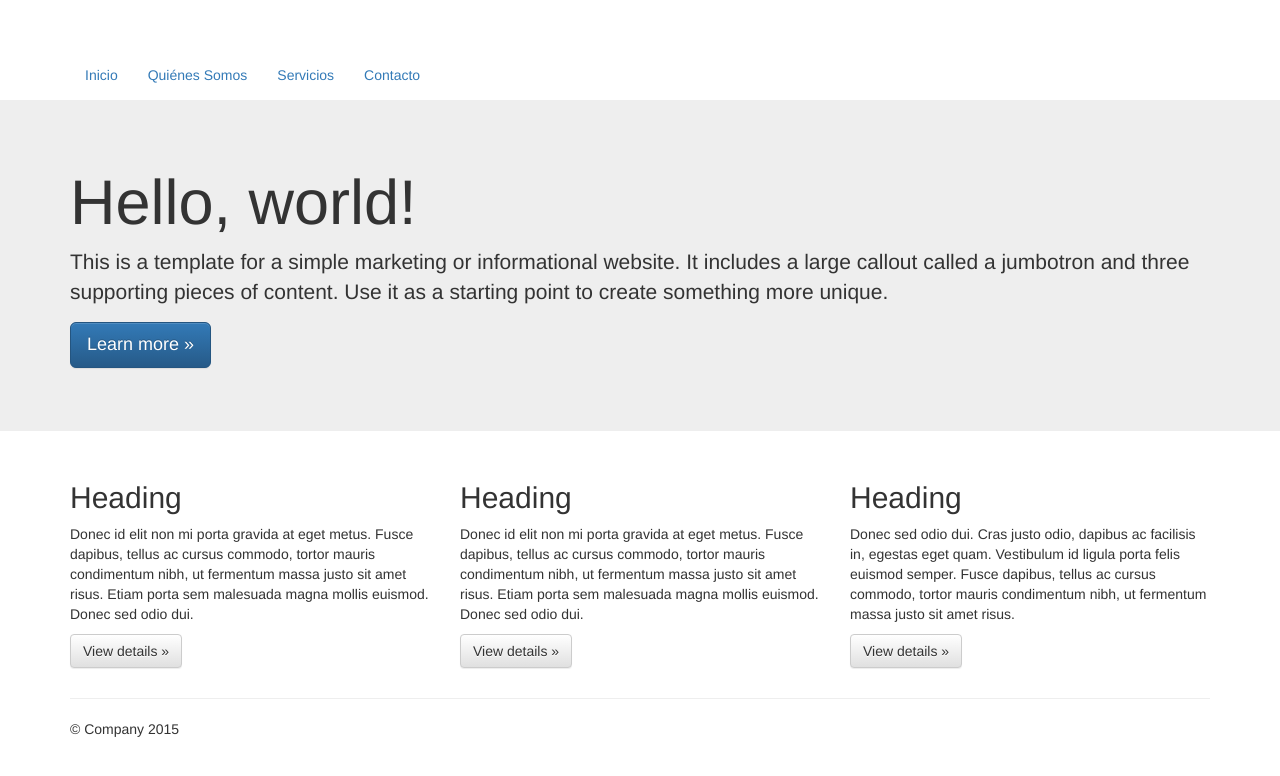
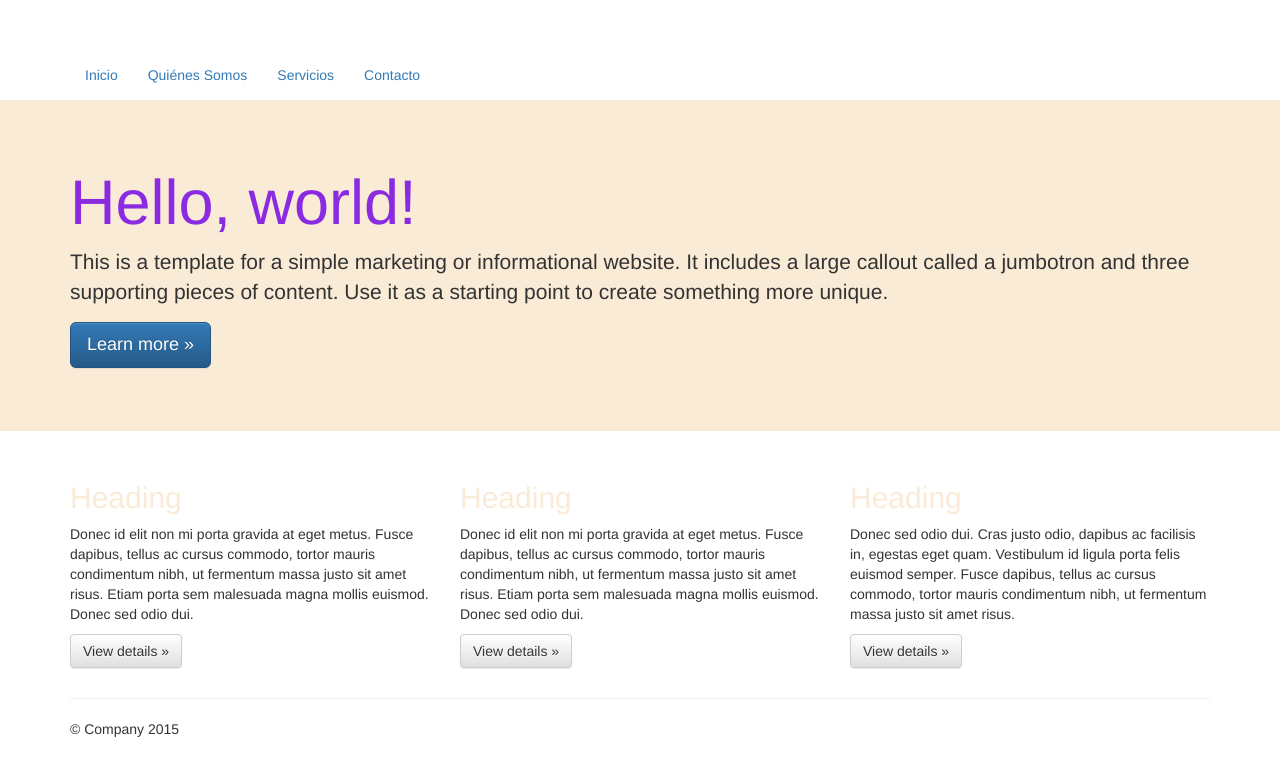
Before and after one commit to pzitros90/test, a plain HTML site: page index.html in a window 1280 px wide. Drawn offline with Linux system fonts and the light colour scheme.

Commit message:
Update colores jumbotron y headings
Se cambio el color de fondo del jumbotron

Cambios en los colores de los headings

```diff
--- a/css/main.css
+++ b/css/main.css
@@ -3,3 +3,16 @@
 /* ==========================================================================
    Author's custom styles
    ========================================================================== */
+
+.jumbotron {
+    background-image: none;
+    background-color: antiquewhite;
+}
+
+
+h1{
+	color:blueviolet !important;
+}
+h2{
+   color:antiquewhite !important;
+}
```
